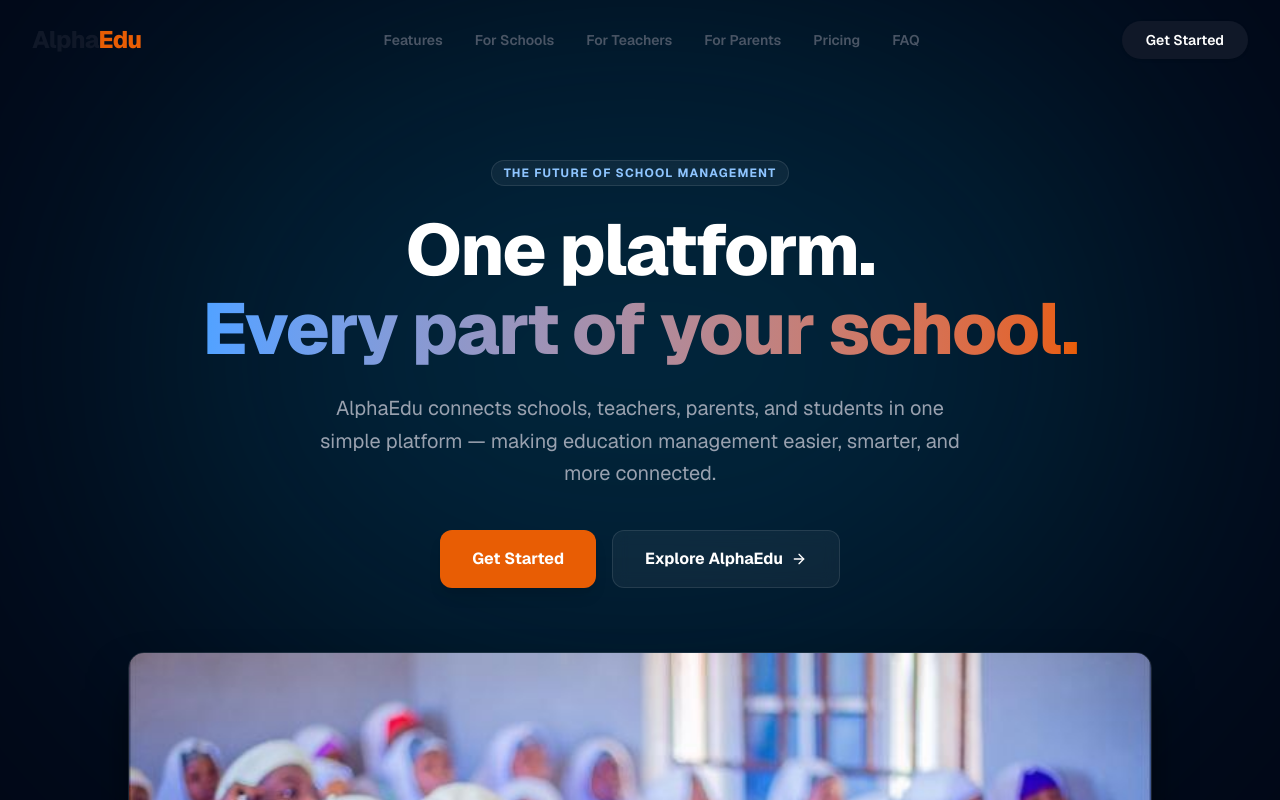
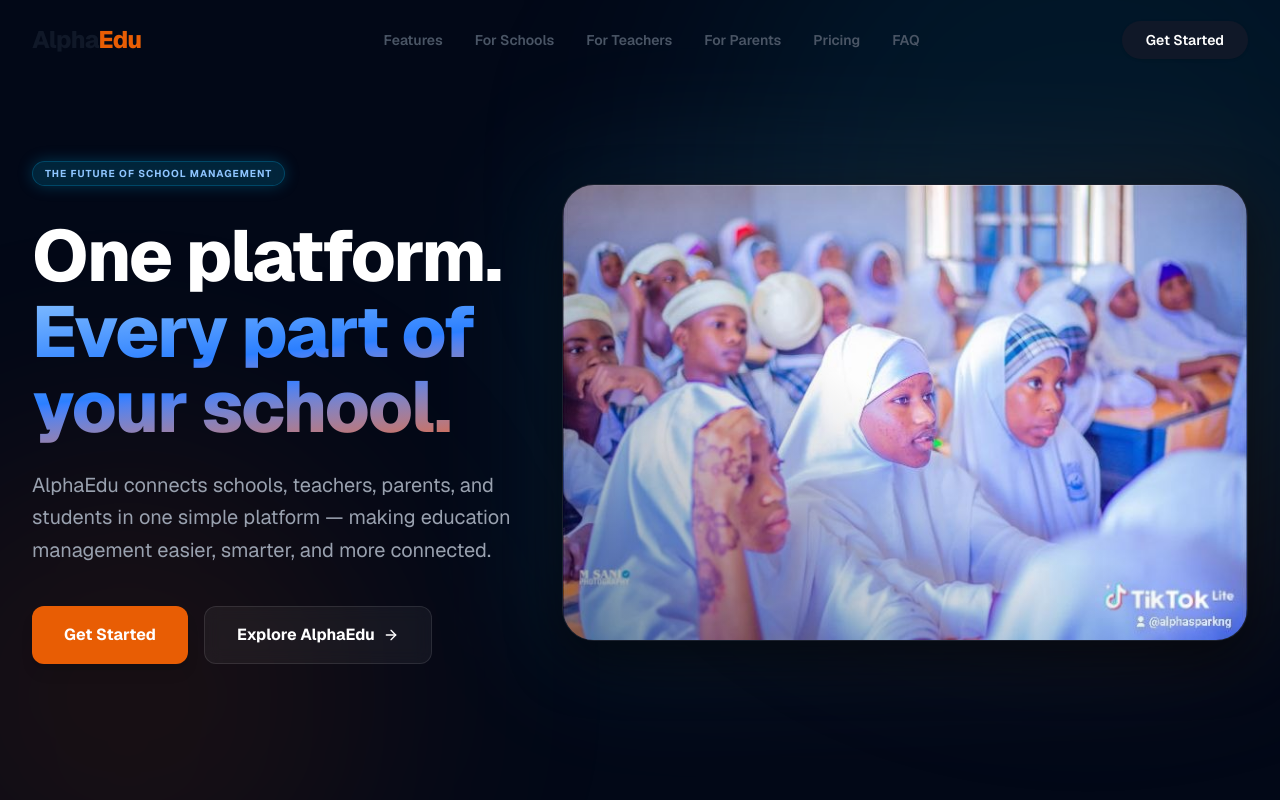
Before and after one commit to eashsultan/alphaedu, a Next.js app in the folder apps/web/: page / in a window 1280 px wide. Shown: the top 800 px of the page. Built offline with nearby package versions, Linux system fonts and the light colour scheme.

Commit message:
style: implement asymmetric bleeding edge hero layout

```diff
--- a/apps/web/components/landing/Hero.tsx
+++ b/apps/web/components/landing/Hero.tsx
@@ -5,61 +5,73 @@ import { ArrowRight } from "lucide-react";
 
 export default function Hero() {
   return (
-    <section className="relative bg-[#020817] text-white pt-32 pb-16 md:pt-40 md:pb-24 overflow-hidden border-b border-gray-900">
-      {/* Background Gradients */}
-      <div className="absolute top-0 left-0 w-full h-full overflow-hidden pointer-events-none">
-        <div className="absolute top-0 left-1/2 -translate-x-1/2 w-[80%] h-[50%] rounded-full bg-[var(--color-brand-blue)]/20 blur-[150px]"></div>
-      </div>
+    <section className="relative bg-[#020817] text-white pt-32 pb-24 md:pt-40 md:pb-40 overflow-hidden border-b border-gray-900 flex items-center">
+      {/* Modern Background Accents */}
+      <div className="absolute top-0 right-0 w-[60vw] h-[60vw] rounded-full bg-[var(--color-brand-blue)]/10 blur-[120px] -translate-y-1/4 translate-x-1/4 pointer-events-none"></div>
+      <div className="absolute bottom-0 left-0 w-[40vw] h-[40vw] rounded-full bg-[var(--color-brand-orange)]/10 blur-[120px] translate-y-1/4 -translate-x-1/4 pointer-events-none"></div>
 
-      <div className="relative mx-auto max-w-7xl px-4 sm:px-6 lg:px-8">
+      <div className="relative w-full max-w-7xl mx-auto px-4 sm:px-6 lg:px-8">
+        <div className="flex flex-col lg:flex-row items-center gap-16 lg:gap-10">
 
-        {/* TOP: Centered Text Content */}
-        <div className="flex flex-col items-center text-center max-w-4xl mx-auto mb-12 sm:mb-16">
+          {/* LEFT: Confident Text Content */}
+          <div className="w-full lg:w-5/12 flex flex-col items-start text-left z-20">
             <motion.div initial={{ opacity: 0, y: 15 }} animate={{ opacity: 1, y: 0 }} transition={{ duration: 0.5 }}>
-            <p className="inline-flex items-center rounded-full bg-white/5 border border-white/10 px-3 py-1 text-xs font-bold tracking-widest text-blue-300 uppercase mb-6 backdrop-blur-sm">
+              <p className="inline-flex items-center rounded-full bg-[var(--color-brand-blue)]/20 border border-[var(--color-brand-blue)]/30 px-3 py-1 text-[10px] font-bold tracking-widest text-blue-300 uppercase mb-8 backdrop-blur-sm shadow-[0_0_15px_rgba(0,153,204,0.3)]">
                 THE FUTURE OF SCHOOL MANAGEMENT
               </p>
             </motion.div>
 
-          <motion.h1 initial={{ opacity: 0, y: 15 }} animate={{ opacity: 1, y: 0 }} transition={{ duration: 0.5, delay: 0.1 }} className="text-5xl sm:text-6xl lg:text-7xl font-extrabold tracking-tight leading-[1.1] mb-6">
-            One platform. <br className="hidden sm:block" />
-            <span className="text-transparent bg-clip-text bg-gradient-to-r from-blue-400 to-[var(--color-brand-orange)]">
+            <motion.h1 initial={{ opacity: 0, y: 15 }} animate={{ opacity: 1, y: 0 }} transition={{ duration: 0.5, delay: 0.1 }} className="text-5xl sm:text-6xl lg:text-[4.5rem] font-extrabold tracking-tight leading-[1.05] mb-6">
+              One platform. <br className="hidden lg:block" />
+              <span className="text-transparent bg-clip-text bg-gradient-to-br from-blue-300 via-blue-500 to-[var(--color-brand-orange)]">
                 Every part of your school.
               </span>
             </motion.h1>
 
-          <motion.p initial={{ opacity: 0, y: 15 }} animate={{ opacity: 1, y: 0 }} transition={{ duration: 0.5, delay: 0.2 }} className="text-lg sm:text-xl text-gray-400 leading-relaxed mb-10 max-w-2xl mx-auto">
+            <motion.p initial={{ opacity: 0, y: 15 }} animate={{ opacity: 1, y: 0 }} transition={{ duration: 0.5, delay: 0.2 }} className="text-lg sm:text-xl text-gray-400 leading-relaxed mb-10 max-w-lg">
               AlphaEdu connects schools, teachers, parents, and students in one simple platform — making education management easier, smarter, and more connected.
             </motion.p>
 
-          <motion.div initial={{ opacity: 0, y: 15 }} animate={{ opacity: 1, y: 0 }} transition={{ duration: 0.5, delay: 0.3 }} className="flex flex-col sm:flex-row gap-4 w-full sm:w-auto justify-center">
+            <motion.div initial={{ opacity: 0, y: 15 }} animate={{ opacity: 1, y: 0 }} transition={{ duration: 0.5, delay: 0.3 }} className="flex flex-col sm:flex-row gap-4 w-full sm:w-auto">
               <button className="px-8 py-4 rounded-xl bg-[var(--color-brand-orange)] text-white font-bold hover:bg-[#d65503] transition-all hover:-translate-y-0.5 active:scale-95 shadow-lg shadow-[var(--color-brand-orange)]/25">
                 Get Started
               </button>
-            <button className="px-8 py-4 rounded-xl bg-white/5 text-white font-bold border border-white/10 hover:bg-white/10 transition-all hover:-translate-y-0.5 active:scale-95 backdrop-blur-sm flex items-center justify-center gap-2">
+              <button className="px-8 py-4 rounded-xl bg-white/5 text-white font-bold border border-white/10 hover:bg-white/10 transition-all hover:-translate-y-0.5 active:scale-95 backdrop-blur-sm flex items-center justify-center gap-2 group">
                 Explore AlphaEdu
-              <ArrowRight className="h-4 w-4" />
+                <ArrowRight className="h-4 w-4 group-hover:translate-x-1 transition-transform" />
               </button>
             </motion.div>
           </div>
 
-        {/* BOTTOM: Appropriately Scaled Uncropped Image */}
-        <div className="relative w-full max-w-5xl mx-auto flex items-center justify-center">
+          {/* RIGHT: Modern Asymmetrical Framed Image */}
+          <div className="w-full lg:w-7/12 relative z-10 flex justify-center lg:justify-end">
+            <div className="relative w-full lg:w-[115%] xl:w-[125%] max-w-2xl lg:max-w-none transition-transform duration-700 hover:scale-[1.02]">
+              {/* Vibrant backlight glow */}
+              <div className="absolute -inset-4 bg-gradient-to-r from-[var(--color-brand-blue)]/30 to-[var(--color-brand-orange)]/20 blur-3xl opacity-50 rounded-[3rem]"></div>
+
               <motion.div
-            initial={{ opacity: 0, y: 40 }}
-            animate={{ opacity: 1, y: 0 }}
+                initial={{ opacity: 0, x: 40 }}
+                animate={{ opacity: 1, x: 0 }}
                 transition={{ duration: 1, ease: "easeOut", delay: 0.2 }}
-            className="w-full rounded-2xl overflow-hidden shadow-2xl shadow-black/80 border border-white/10 z-10"
+                className="relative rounded-[2rem] overflow-hidden border border-white/10 shadow-[0_20px_50px_rgba(0,0,0,0.5)] bg-[#020817]"
               >
-            {/* The image now scales naturally to the container's width, completely uncropped */}
+                {/* Subtle top glare/reflection line for a 3D glass effect */}
+                <div className="absolute top-0 inset-x-0 h-px bg-gradient-to-r from-transparent via-white/40 to-transparent z-20"></div>
+
+                {/* The Uncropped Image */}
                 <img
                   src="/hero-students.jpg"
                   alt="Students learning in a modern classroom"
-              className="w-full h-auto block"
+                  className="relative w-full h-auto block z-10"
                 />
+
+                {/* Soft gradient overlay to blend into the dark theme slightly */}
+                <div className="absolute inset-0 bg-gradient-to-tr from-[#020817]/40 via-transparent to-transparent pointer-events-none z-20"></div>
               </motion.div>
             </div>
+          </div>
 
+        </div>
       </div>
     </section>
   );
```
Lines whose indentation alone changed are shown as unchanged.
